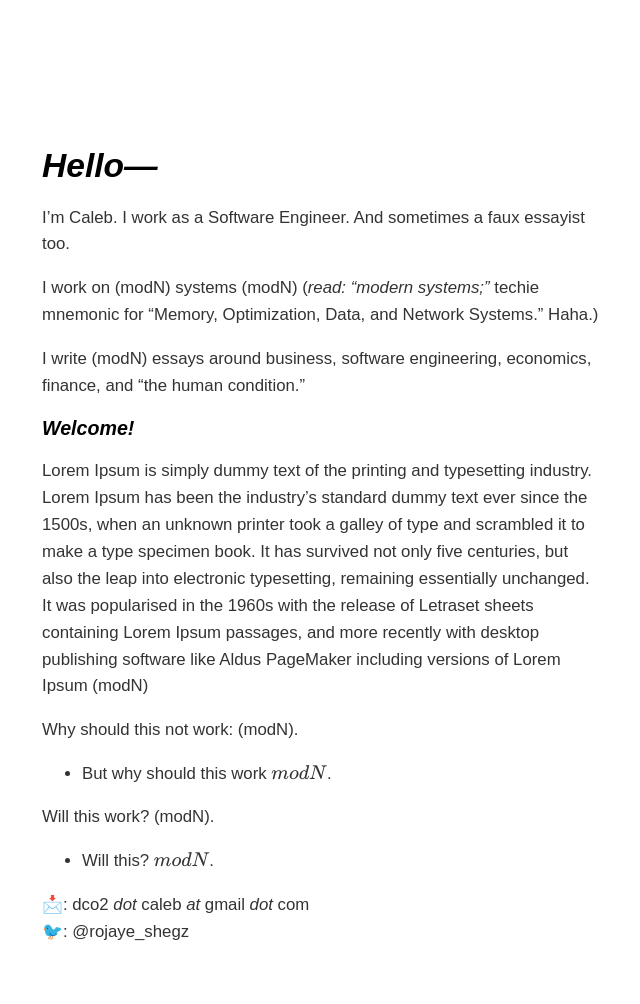
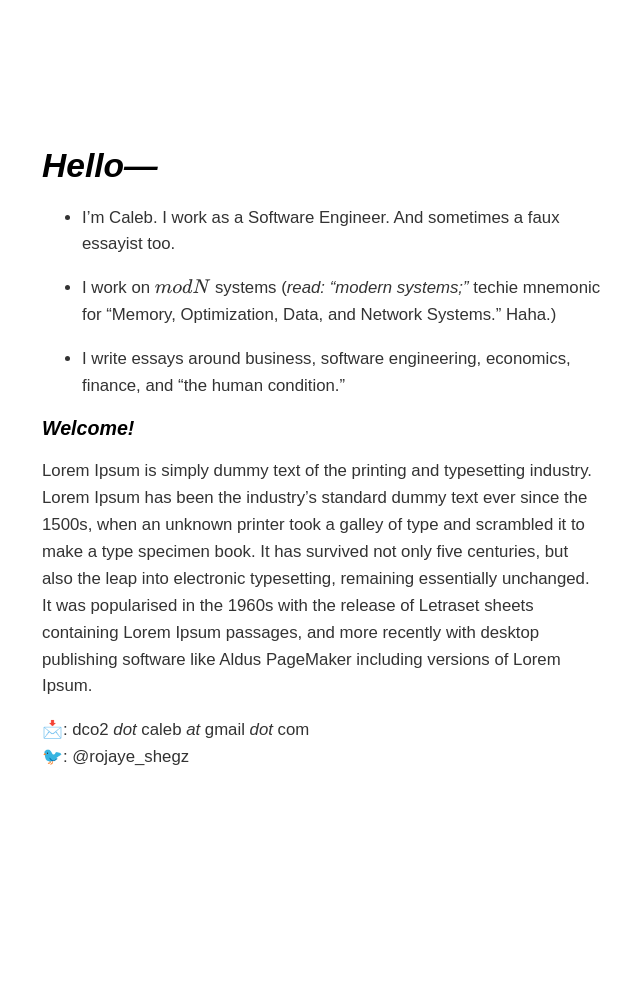
Before and after one commit to dCO2/rococo, a Jekyll site: the page built from index.md, in a window 1280 px wide. Shown: the whole page, without its empty margins (334-974 px from the left). Built offline with Jekyll 4.4.1, drawn with Linux system fonts in a browser that asks for light colours; some web fonts are replaced; formulas are drawn with MathJax 3; after the commit the page ends 900 px from its top, so only the background shows below that.

Commit message:
Update index.md

```diff
--- a/index.md
+++ b/index.md
@@ -7,22 +7,14 @@ title: Home
 {: style="margin-top:0; margin-bottom: 0;"}
 
 # _Hello—_
-I'm Caleb. I work as a Software Engineer. And sometimes a faux essayist too.
+- I'm Caleb. I work as a Software Engineer. And sometimes a faux essayist too.
 
-I work on \\(modN\\) systems \\(modN\\) (_read: "modern systems;"_ techie mnemonic for "Memory, Optimization, Data, and Network Systems." Haha.)
+- I work on \\(modN\\) systems (_read: "modern systems;"_ techie mnemonic for "Memory, Optimization, Data, and Network Systems." Haha.)
 
-I write \\(modN\\) essays around business, software engineering, economics, finance, and "the human condition."
+- I write essays around business, software engineering, economics, finance, and "the human condition."
 
 ### _Welcome!_
-Lorem Ipsum is simply dummy text of the printing and typesetting industry. Lorem Ipsum has been the industry's standard dummy text ever since the 1500s, when an unknown printer took a galley of type and scrambled it to make a type specimen book. It has survived not only five centuries, but also the leap into electronic typesetting, remaining essentially unchanged. It was popularised in the 1960s with the release of Letraset sheets containing Lorem Ipsum passages, and more recently with desktop publishing software like Aldus PageMaker including versions of Lorem Ipsum \\(modN\\)
-
-Why should this not work: \\(modN\\).
-
-- But why should this work \\(modN\\).
-
-Will this work? $$modN$$.
-
-- Will this? $$modN$$.
+Lorem Ipsum is simply dummy text of the printing and typesetting industry. Lorem Ipsum has been the industry's standard dummy text ever since the 1500s, when an unknown printer took a galley of type and scrambled it to make a type specimen book. It has survived not only five centuries, but also the leap into electronic typesetting, remaining essentially unchanged. It was popularised in the 1960s with the release of Letraset sheets containing Lorem Ipsum passages, and more recently with desktop publishing software like Aldus PageMaker including versions of Lorem Ipsum.
 
 
 📩: dco2 _dot_ caleb _at_ gmail _dot_ com
```
